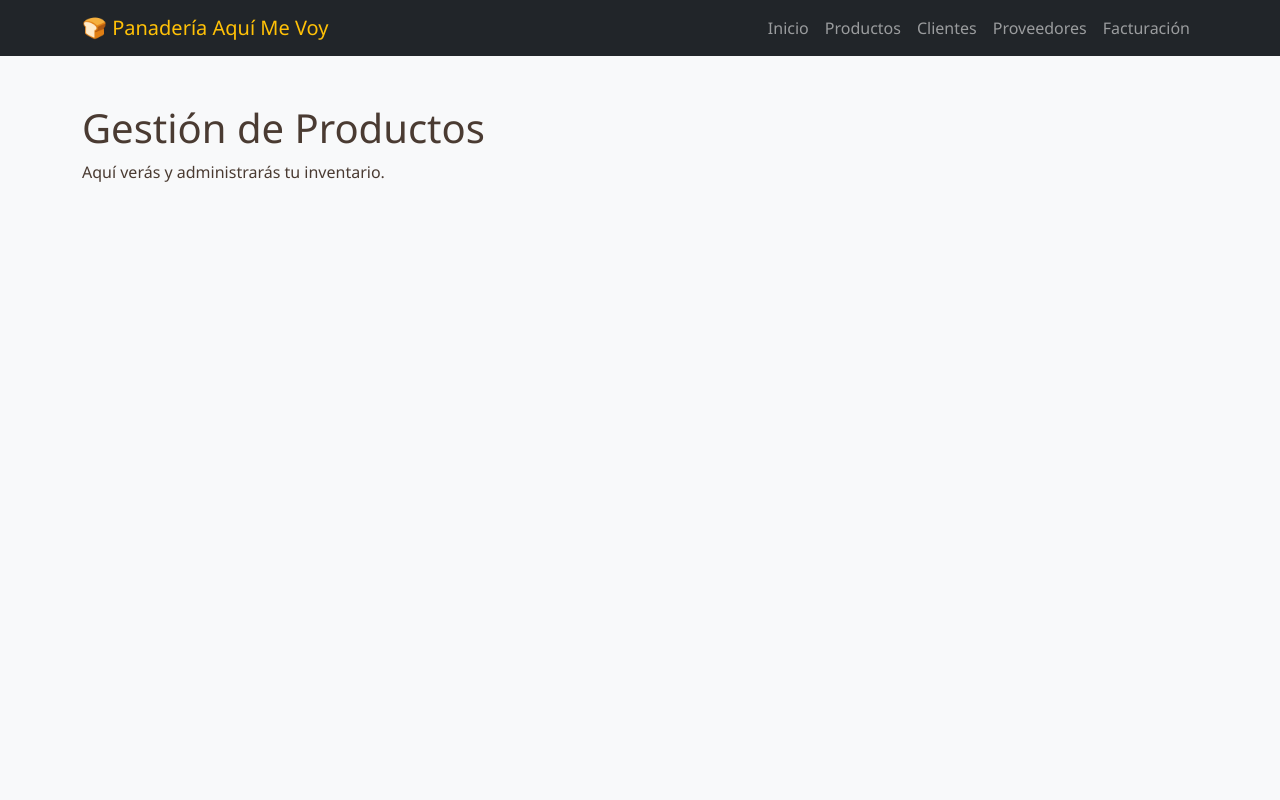
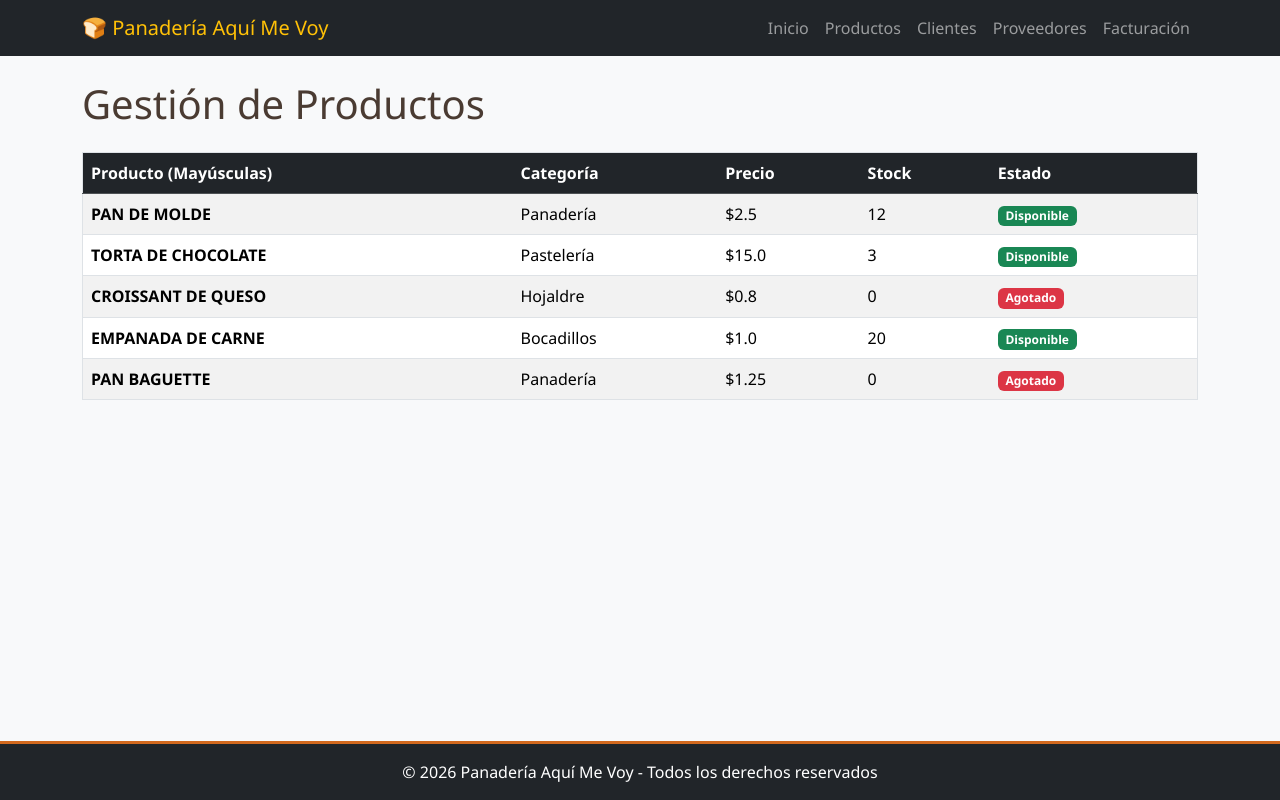
Before and after one commit to Diana694/2626---DESARROLLO-DE-APLICACIONES-WEB-General, a Flask app: page /productos in a window 1280 px wide. Run offline with Flask 3, Linux system fonts and the light colour scheme.

Commit message:
Avance 10/16: Plantillas: generación de contenido dinámico y reutilización de componentes

```diff
--- a/app.py
+++ b/app.py
@@ -4,19 +4,42 @@ app = Flask(__name__)
 
 @app.route("/")
 def home():
-    return render_template("index.html")
+    # Variables simples y diccionario enviado a la plantilla
+    mensaje_bienvenida = "Bienvenido al Sistema de Gestión"
+    resumen_dia = {
+        "ventas_totales": 125.50,
+        "pedidos_pendientes": 5,
+        "productos_bajo_stock": 2
+    }
+    return render_template("index.html", mensaje=mensaje_bienvenida, resumen=resumen_dia)
 
 @app.route("/productos")
 def productos():
-    return render_template("productos.html")
+    # Lista de diccionarios para simular inventario
+    lista_productos = [
+        {"nombre": "pan de molde", "categoria": "Panadería", "precio": 2.50, "stock": 12},
+        {"nombre": "torta de chocolate", "categoria": "Pastelería", "precio": 15.00, "stock": 3},
+        {"nombre": "croissant de queso", "categoria": "Hojaldre", "precio": 0.80, "stock": 0},
+        {"nombre": "empanada de carne", "categoria": "Bocadillos", "precio": 1.00, "stock": 20},
+        {"nombre": "pan baguette", "categoria": "Panadería", "precio": 1.25, "stock": 0}
+    ]
+    return render_template("productos.html", productos=lista_productos)
 
 @app.route("/clientes")
 def clientes():
-    return render_template("clientes.html")
+    lista_clientes = [
+        {"nombre": "Juan Pérez", "telefono": "0991234567", "tipo": "Frecuente"},
+        {"nombre": "María Gómez", "telefono": "0987654321", "tipo": "Ocasional"}
+    ]
+    return render_template("clientes.html", clientes=lista_clientes)
 
 @app.route("/proveedores")
 def proveedores():
-    return render_template("proveedores.html")
+    lista_proveedores = [
+        {"empresa": "Harinas del Ecuador", "contacto": "Carlos Ruiz", "telefono": "022345678"},
+        {"empresa": "Llácteos El Campo", "contacto": "Ana López", "telefono": "022876543"}
+    ]
+    return render_template("proveedores.html", proveedores=lista_proveedores)
 
 @app.route("/facturacion")
 def facturacion():
--- a/templates/base.html
+++ b/templates/base.html
@@ -2,30 +2,25 @@
 <html lang="es">
 <head>
     <meta charset="UTF-8">
-    <title>Panadería Aquí Me Voy</title>
+    <meta name="viewport" content="width=device-width, initial-scale=1.0">
+    <title>{% block title %}Panadería Aquí Me Voy{% endblock %}</title>
     <link href="https://cdn.jsdelivr.net/npm/bootstrap@5.3.3/dist/css/bootstrap.min.css" rel="stylesheet">
     <link rel="stylesheet" href="{{ url_for('static', filename='css/style.css') }}">
 </head>
-<body class="bg-light">
+<body class="bg-light d-flex flex-column min-vh-100">
 
-    <nav class="navbar navbar-expand-lg navbar-dark bg-dark">
-        <div class="container">
-            <a class="navbar-brand text-warning" href="/">🍞 Panadería Aquí Me Voy</a>
-            <div class="navbar-nav ms-auto">
-                <a class="nav-link" href="/">Inicio</a>
-                <a class="nav-link" href="/productos">Productos</a>
-                <a class="nav-link" href="/clientes">Clientes</a>
-                <a class="nav-link" href="/proveedores">Proveedores</a>
-                <a class="nav-link" href="/facturacion">Facturación</a>
-            </div>
-        </div>
-    </nav>
+    <!-- Se incluye el navbar de la carpeta components -->
+    {% include "components/navbar.html" %}
 
-    <div class="container mt-5">
+    <div class="container mt-4 flex-grow-1">
         {% block content %}
         {% endblock %}
     </div>
 
+    <footer class="bg-dark text-white text-center py-3 mt-5">
+        <p class="mb-0">&copy; 2026 Panadería Aquí Me Voy - Todos los derechos reservados</p>
+    </footer>
+
     <script src="{{ url_for('static', filename='js/script.js') }}"></script>
 </body>
 </html>
--- /dev/null
+++ b/templates/components/navbar.html
@@ -0,0 +1,12 @@
+<nav class="navbar navbar-expand-lg navbar-dark bg-dark">
+    <div class="container">
+        <a class="navbar-brand text-warning" href="{{ url_for('home') }}">🍞 Panadería Aquí Me Voy</a>
+        <div class="navbar-nav ms-auto">
+            <a class="nav-link" href="{{ url_for('home') }}">Inicio</a>
+            <a class="nav-link" href="{{ url_for('productos') }}">Productos</a>
+            <a class="nav-link" href="{{ url_for('clientes') }}">Clientes</a>
+            <a class="nav-link" href="{{ url_for('proveedores') }}">Proveedores</a>
+            <a class="nav-link" href="{{ url_for('facturacion') }}">Facturación</a>
+        </div>
+    </div>
+</nav>
--- a/templates/productos.html
+++ b/templates/productos.html
@@ -1,5 +1,39 @@
 {% extends "base.html" %}
+
+{% block title %}Productos - Panadería Aquí Me Voy{% endblock %}
+
 {% block content %}
-    <h1>Gestión de Productos</h1>
-    <p>Aquí verás y administrarás tu inventario.</p>
+    <h1 class="mb-4">Gestión de Productos</h1>
+
+    <table class="table table-striped table-hover border align-middle">
+        <thead class="table-dark">
+            <tr>
+                <th>Producto (Mayúsculas)</th>
+                <th>Categoría</th>
+                <th>Precio</th>
+                <th>Stock</th>
+                <th>Estado</th>
+            </tr>
+        </thead>
+        <tbody>
+            <!-- Bucle Jinja2 para recorrer la lista de Python -->
+            {% for producto in productos %}
+            <tr>
+                <!-- Filtro de Jinja2 |upper para pasar a mayúsculas -->
+                <td><strong>{{ producto.nombre|upper }}</strong></td>
+                <td>{{ producto.categoria }}</td>
+                <td>${{ producto.precio }}</td>
+                <td>{{ producto.stock }}</td>
+                <td>
+                    <!-- Estructura condicional IF / ELSE -->
+                    {% if producto.stock > 0 %}
+                        <span class="badge bg-success">Disponible</span>
+                    {% else %}
+                        <span class="badge bg-danger">Agotado</span>
+                    {% endif %}
+                </td>
+            </tr>
+            {% endfor %}
+        </tbody>
+    </table>
 {% endblock %}
```
Also changed, not shown: templates/index.html (+37 -2 lines), templates/components/footer.html (added).
